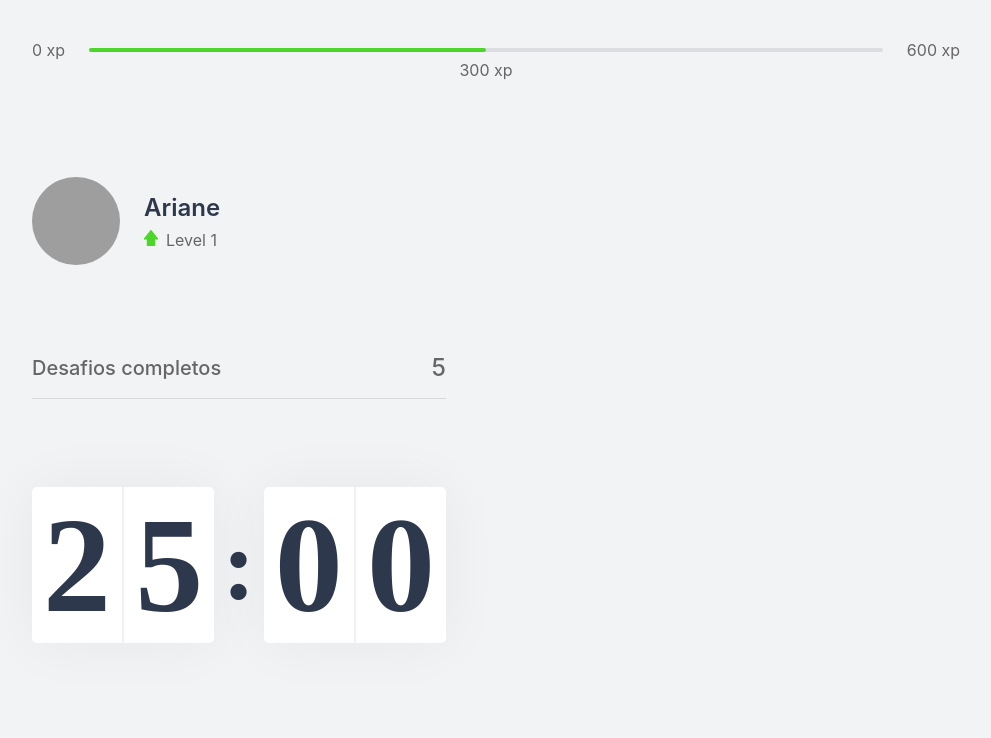
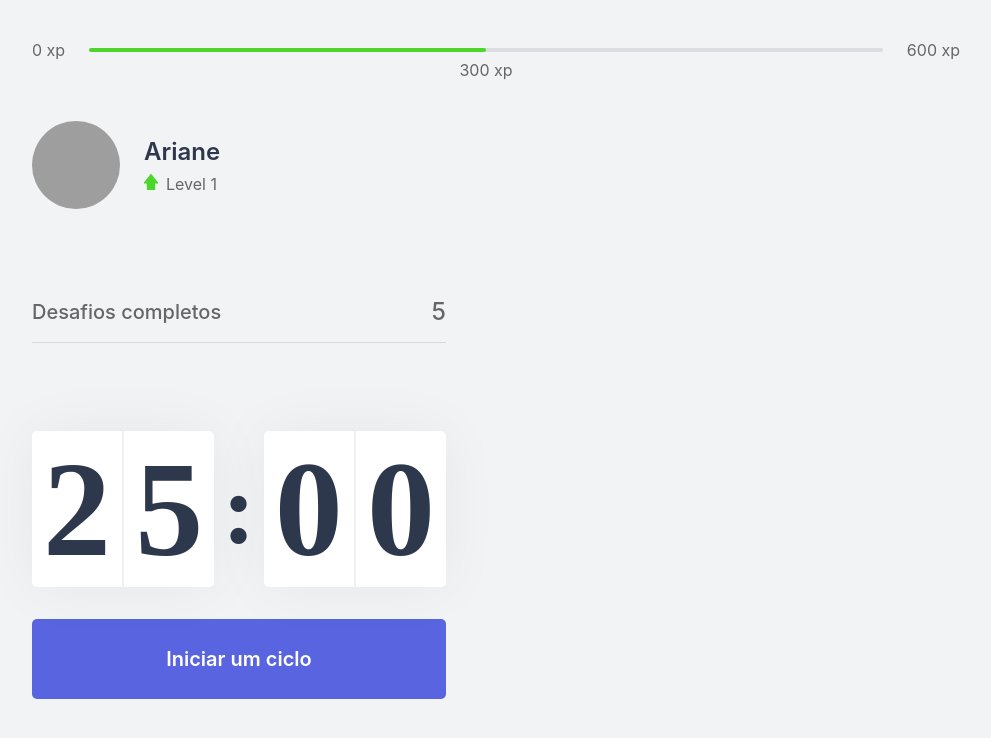
Before and after one commit to arianeborges/app-moveit, a Next.js app: page / in a window 1280 px wide. Shown: the top 738 px of the page, without its empty margins (144-1135 px from the left). Built offline with nearby package versions, Linux system fonts and the light colour scheme; grey boxes are pictures that could not be loaded.

Commit message:
Button to start cicle

```diff
--- a/src/components/Countdown.tsx
+++ b/src/components/Countdown.tsx
@@ -2,6 +2,7 @@
 
 export function Countdown() {
   return (
+    <div>
       <div className={styles.countdownContainer}>
         <div>
           <span>2</span>
@@ -15,5 +16,8 @@
           <span>0</span>
         </div>
       </div>
+
+      <button type="button" className={styles.countdownButton}>Iniciar um ciclo</button>
+    </div>
   );
 }
--- a/src/pages/_documents.tsx
+++ b/src/pages/_documents.tsx
@@ -5,6 +5,8 @@
     return (
       <Html>
         <Head>
+          <link rel="icon" href="favicon.png" type="image/png" />
+
           <link rel="preconnect" href="https://fonts.gstatic.com" />
           <link
             href="https://fonts.googleapis.com/css2?family=Inter:wght@400;500;600&family=Rajdhani:wght@600&display=swap"
--- a/src/pages/index.tsx
+++ b/src/pages/index.tsx
@@ -1,4 +1,5 @@
 import React from "react";
+import Head from 'next/head';
 import { CompletedChallenges } from "../components/CompletedChallenges";
 import { Countdown } from "../components/Countdown";
 import { ExperienceBar } from "../components/ExperienceBar";
@@ -9,6 +10,9 @@
 export default function Home() {
   return (
     <div className={styles.container}>
+      <Head>
+        <title>Início | move.it</title>
+      </Head>
       <ExperienceBar />
 
       <section>
--- a/src/styles/components/Countdown.module.css
+++ b/src/styles/components/Countdown.module.css
@@ -21,18 +21,44 @@
 }
 
 .countdownContainer > div span {
-   flex: 1;
+  flex: 1;
 }
 
 .countdownContainer > div span:first-child {
-   border-right: 1px solid #f0f1f3 ;
+  border-right: 1px solid #f0f1f3;
 }
 
 .countdownContainer > div span:last-child {
-   border-left: 1px solid #f0f1f3 ;
+  border-left: 1px solid #f0f1f3;
 }
 
 .countdownContainer > span {
-   font-size: 6.25rem;
-   margin: 0 0.5rem;
+  font-size: 6.25rem;
+  margin: 0 0.5rem;
 }
+
+.countdownButton {
+  width: 100%;
+  height: 5rem;
+
+  margin-top: 2rem;
+
+  display: flex;
+  align-items: center;
+  justify-content: center;
+
+  border: 0;
+  border-radius: 5px;
+
+  background: var(--blue);
+  color: var(--white);
+
+  font-size: 1.25rem;
+  font-weight: 600;
+
+  transition: background-color 0.2s;
+}
+
+.countdownButton:hover {
+   background: var(--blue-dark);
+}
```
Lines whose indentation alone changed are shown as unchanged.
